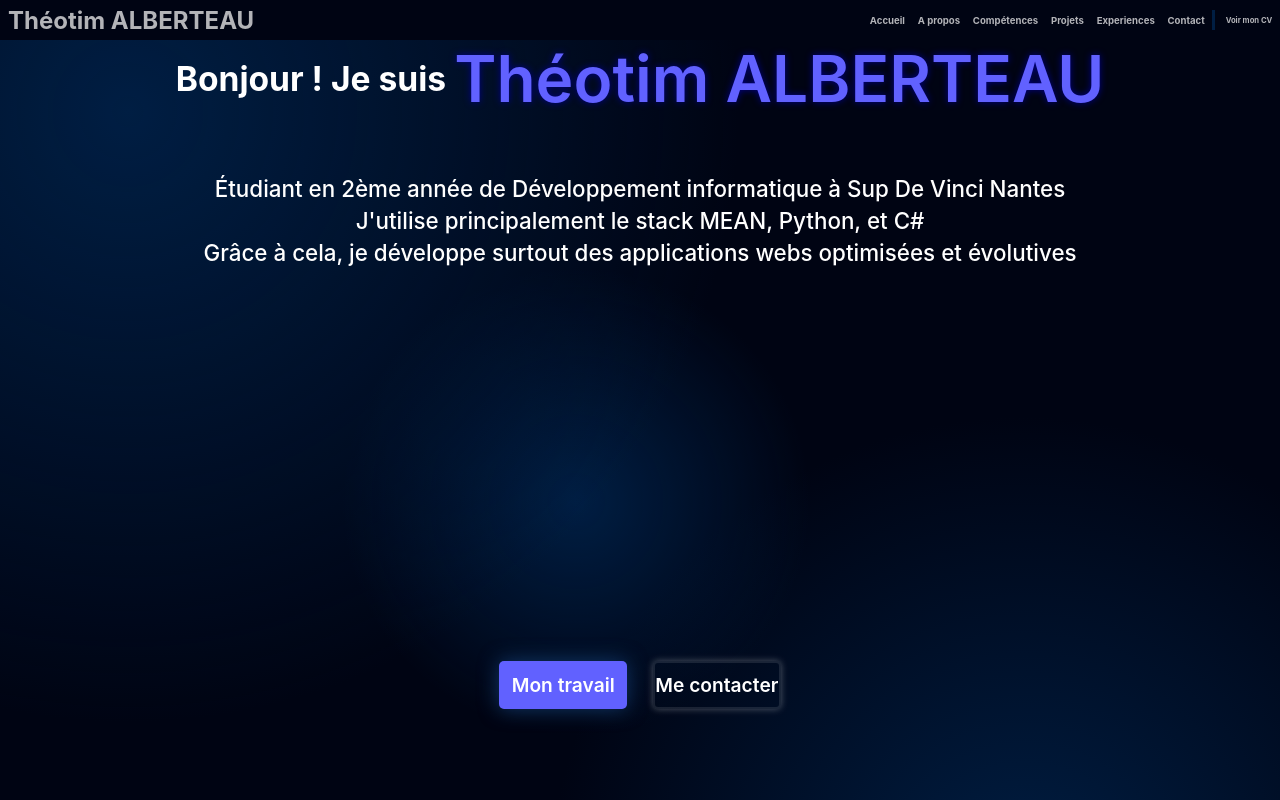
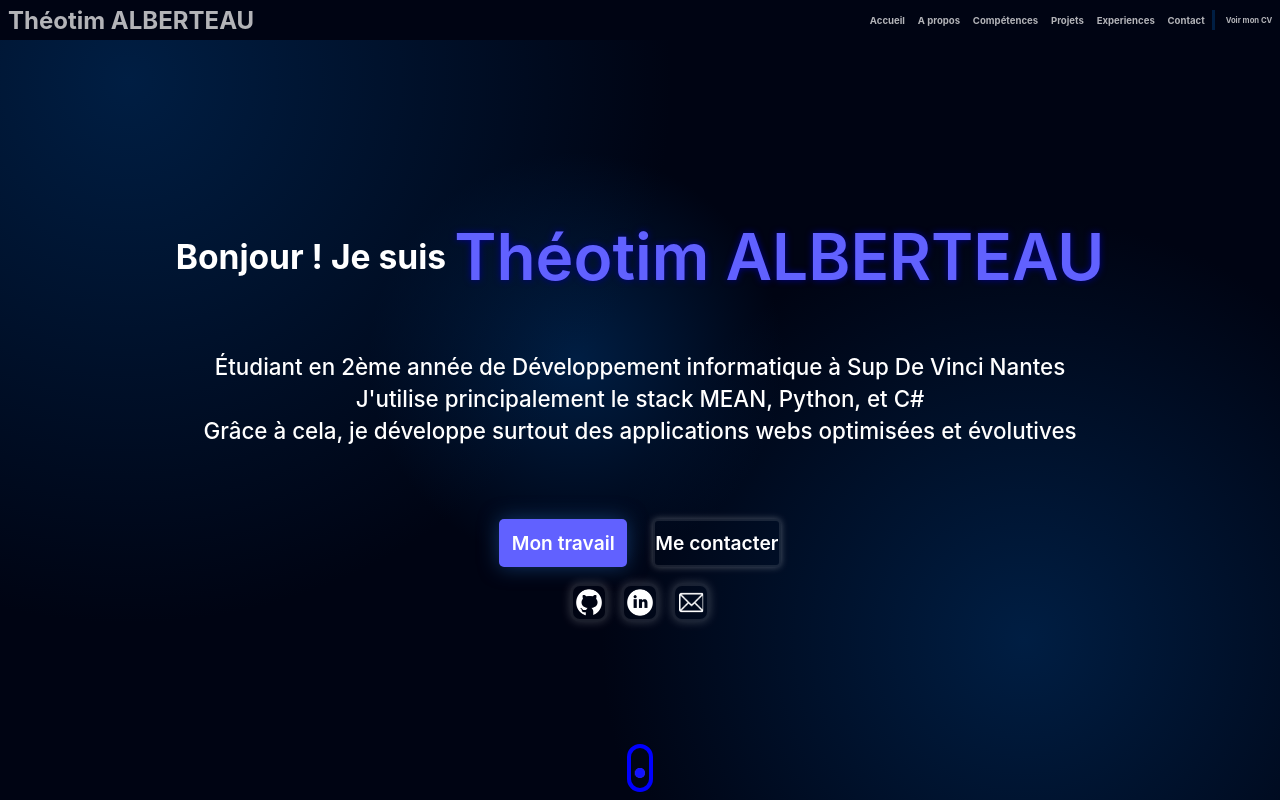
Before and after one commit to TheotimALBERTEAU/SitePerso, an Angular app: page / in a window 1280 px wide. Shown: the top 800 px of the page. Built offline with nearby package versions, Linux system fonts and the light colour scheme; no server answers.

Commit message:
Repaire pres-contact-container

```diff
--- a/src/app/pages/main-page/main-page.component.css
+++ b/src/app/pages/main-page/main-page.component.css
@@ -63,7 +63,7 @@ section h2 {
   padding-top: 7vh;
 }
 
-.contact-container {
+.pres-contact-container {
   display: flex;
   justify-content: center;
   align-items: start;
--- a/src/app/pages/main-page/main-page.component.html
+++ b/src/app/pages/main-page/main-page.component.html
@@ -12,12 +12,12 @@
         </div>
       </div>
 
-      <div class="contact-container">
+      <div class="pres-contact-container">
         <button (click)="GoToProjects()" class="my-work">
           Mon travail
         </button>
 
-        <button class="get-in-touch">
+        <button class="get-in-touch" (click)="GoToContact()">
           Me contacter
         </button>
       </div>
--- a/src/app/pages/main-page/main-page.component.ts
+++ b/src/app/pages/main-page/main-page.component.ts
@@ -121,4 +121,11 @@ export class MainPageComponent {
       element.scrollIntoView({ behavior: 'smooth', block: 'start' });
     }
   }
+
+  GoToContact(): void {
+    const element = document.getElementById('contact');
+    if (element) {
+      element.scrollIntoView({ behavior: 'smooth', block: 'start' });
+    }
+  }
 }
```
